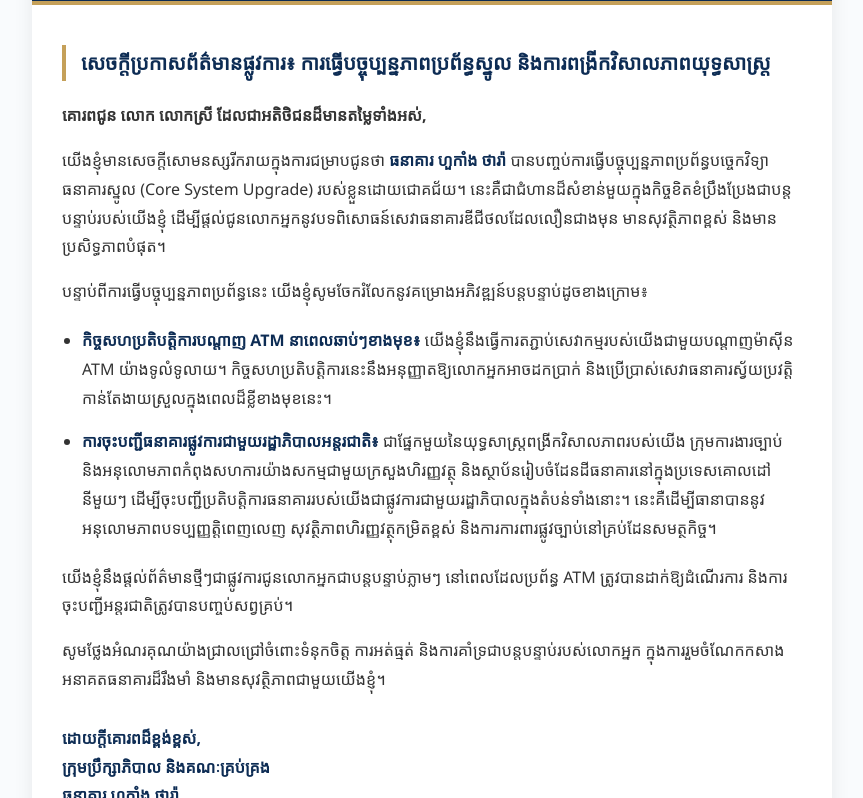
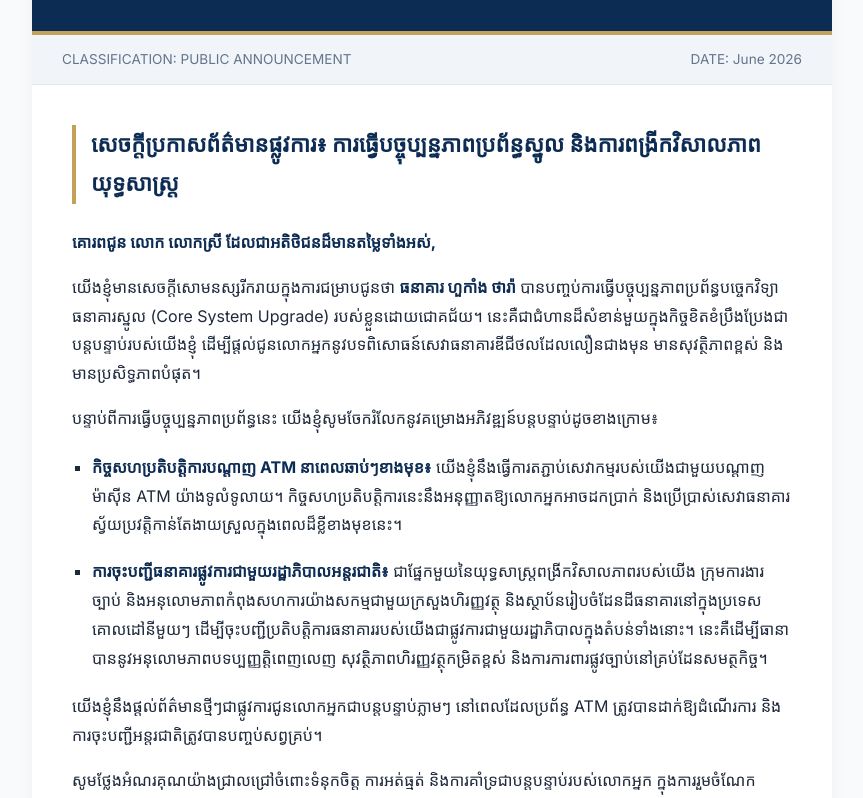
Before and after one commit to tharahuokaing/announcement, a plain HTML site: page index.html in a window 1280 px wide. Shown: the part 191-989 px from the top of the page, without its empty margins (208-1071 px from the left). Drawn offline with Linux system fonts and the light colour scheme; a web font is replaced by a local one.

Commit message:
Refactor HTML structure and update styles

```diff
--- a/index.html
+++ b/index.html
@@ -1,33 +1,45 @@
 <!DOCTYPE html>
 <html lang="km">
 <head>
-    <meta charset="UTF-8">
-    <meta name="viewport" content="width=device-width, initial-scale=1.0">
+  <meta charset="UTF-8" />
+  <meta name="viewport" content="width=device-width, initial-scale=1.0" />
   <title>Official Announcement - HUOKAING THARA BANK</title>
+
+  <meta http-equiv="X-Content-Type-Options" content="nosniff">
+  <meta http-equiv="X-Frame-Options" content="DENY">
+  <meta http-equiv="Referrer-Policy" content="no-referrer">
+
+  <link rel="preconnect" href="https://fonts.googleapis.com">
+  <link rel="preconnect" href="https://fonts.gstatic.com" crossorigin>
+  <link href="https://fonts.googleapis.com/css2?family=Kantumruy+Pro:ital,wght@0,300..700;1,300..700&family=Inter:wght@400;600;700&display=swap" rel="stylesheet">
+
   <style>
     :root {
       --primary-blue: #0d2c54;
       --accent-gold: #c5a059;
-            --text-dark: #333333;
-            --bg-light: #f9fbfd;
+      --text-dark: #1e293b;
+      --text-muted: #64748b;
+      --bg-light: #f8fafc;
       --white: #ffffff;
+      --border-color: #e2e8f0;
     }
 
     body {
-            font-family: 'Kantumruy Pro', 'Khmer OS Battambang', 'Segoe UI', Tahoma, Geneva, Verdana, sans-serif;
+      font-family: 'Kantumruy Pro', 'Inter', 'Segoe UI', sans-serif;
       background-color: var(--bg-light);
       color: var(--text-dark);
       line-height: 1.8;
       margin: 0;
       padding: 40px 20px;
+      -webkit-font-smoothing: antialiased;
     }
 
     .container {
       max-width: 800px;
       margin: 0 auto;
       background: var(--white);
-            border-radius: 12px;
-            box-shadow: 0 4px 20px rgba(0, 0, 0, 0.08);
+      border-radius: 16px;
+      box-shadow: 0 10px 25px -5px rgba(0, 0, 0, 0.05), 0 8px 10px -6px rgba(0, 0, 0, 0.05);
       border-top: 8px solid var(--primary-blue);
       overflow: hidden;
     }
@@ -36,45 +48,58 @@
       background-color: var(--primary-blue);
       color: var(--white);
       text-align: center;
-            padding: 30px 20px;
+      padding: 40px 20px;
       border-bottom: 4px solid var(--accent-gold);
     }
 
     .header h1 {
       margin: 0;
-            font-size: 24px;
-            letter-spacing: 1px;
+      font-size: 26px;
+      font-weight: 700;
+      letter-spacing: 2px;
     }
 
     .header h2 {
-            margin: 5px 0 0 0;
-            font-size: 20px;
-            font-weight: normal;
+      margin: 8px 0 0 0;
+      font-size: 22px;
+      font-weight: 500;
       color: var(--accent-gold);
     }
 
+    .meta-bar {
+      background: #f1f5f9;
+      padding: 12px 30px;
+      border-bottom: 1px solid var(--border-color);
+      font-size: 0.85rem;
+      color: var(--text-muted);
+      display: flex;
+      justify-content: space-between;
+      align-items: center;
+    }
+
     .content-section {
-            padding: 40px 30px;
+      padding: 40px 40px;
     }
 
     .lang-khmer {
       margin-bottom: 40px;
       padding-bottom: 40px;
-            border-bottom: 2px dashed #e2e8f0;
+      border-bottom: 2px dashed var(--border-color);
     }
 
     .announcement-title {
       color: var(--primary-blue);
-            font-size: 20px;
-            font-weight: bold;
-            margin-bottom: 20px;
+      font-size: 22px;
+      font-weight: 700;
+      margin-bottom: 24px;
       border-left: 4px solid var(--accent-gold);
       padding-left: 15px;
     }
 
     .greeting {
-            font-weight: bold;
+      font-weight: 700;
       margin-bottom: 15px;
+      color: var(--primary-blue);
     }
 
     ul {
@@ -83,28 +108,37 @@
     }
 
     li {
-            margin-bottom: 15px;
+      margin-bottom: 18px;
+      list-style-type: square;
     }
 
     .highlight {
       color: var(--primary-blue);
-            font-weight: bold;
+      font-weight: 700;
     }
 
     .footer-signature {
-            margin-top: 30px;
-            font-weight: bold;
+      margin-top: 40px;
+      font-weight: 700;
       color: var(--primary-blue);
+      border-top: 1px solid var(--border-color);
+      padding-top: 20px;
+      display: inline-block;
     }
 
-        /* Responsive Design */
+    /* Responsive adjustments */
     @media (max-width: 600px) {
       body {
         padding: 10px;
       }
       .content-section {
-                padding: 20px;
+        padding: 25px 20px;
       }
+      .header {
+        padding: 30px 15px;
+      }
+      .header h1 { font-size: 22px; }
+      .header h2 { font-size: 18px; }
     }
   </style>
   <link rel="shortcut icon" href="bank.jpg" type="image/jpeg" />
@@ -112,15 +146,18 @@
 <body>
 
 <div class="container">
-    <!-- Header / Logo Area -->
   <div class="header">
     <h1>HUOKAING THARA BANK</h1>
     <h2>ធនាគារ ហួកាំង ថារ៉ា</h2>
   </div>
 
+  <div class="meta-bar">
+    <span>CLASSIFICATION: PUBLIC ANNOUNCEMENT</span>
+    <span>DATE: June 2026</span>
+  </div>
+
   <div class="content-section">
 
-        <!-- KHMER VERSION -->
     <div class="lang-khmer">
       <div class="announcement-title">សេចក្តីប្រកាសព័ត៌មានផ្លូវការ៖ ការធ្វើបច្ចុប្បន្នភាពប្រព័ន្ធស្នូល និងការពង្រីកវិសាលភាពយុទ្ធសាស្ត្រ</div>
       <p class="greeting">គោរពជូន លោក លោកស្រី ដែលជាអតិថិជនដ៏មានតម្លៃទាំងអស់,</p>
@@ -140,7 +177,6 @@
       </div>
     </div>
 
-        <!-- ENGLISH VERSION -->
     <div class="lang-english">
       <div class="announcement-title">Official Announcement: System Upgrade and Strategic Expansion</div>
       <p class="greeting">Dear Valued Customers,</p>
```
Lines whose indentation alone changed are shown as unchanged.
